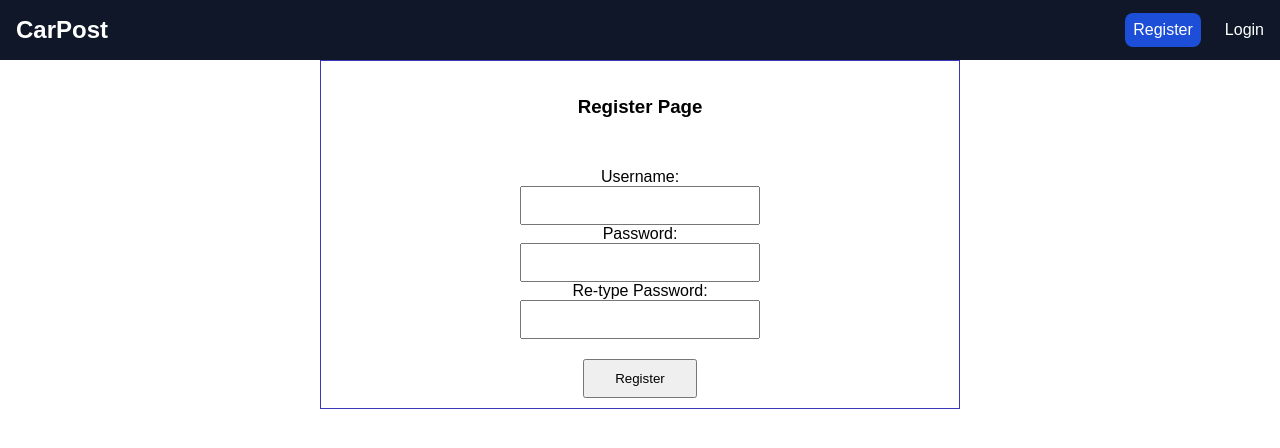
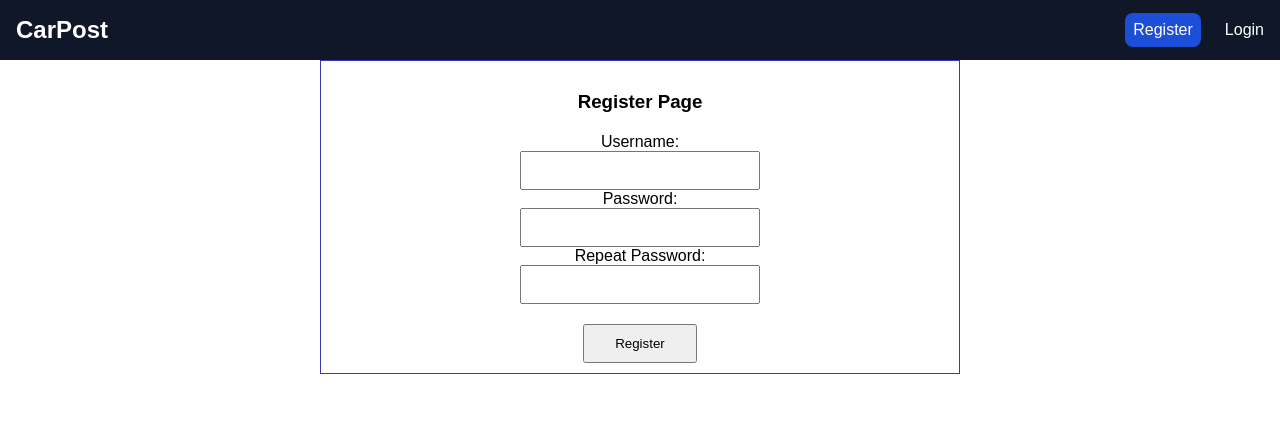
Before and after one commit to ivan-nedelchev/CarPost-MERN, a React (Vite) app in the folder front-end/: page /register in a window 1280 px wide. Shown: the top 448 px of the page. Built offline with nearby package versions, Linux system fonts and the light colour scheme.

Commit message:
Added password verification and error msg on Register

```diff
--- a/front-end/src/views/CreateCar.css
+++ b/front-end/src/views/CreateCar.css
@@ -14,9 +14,9 @@
     margin: auto;
     width: 30vh;
 }
-h3 {
+/* h3 {
     padding: 25px 100px 50px;
-}
+} */
 .car-form input {
     width: 100%;
     padding-bottom: 20px;
--- a/front-end/src/views/Register.jsx
+++ b/front-end/src/views/Register.jsx
@@ -6,6 +6,7 @@ import { saveUser } from '../controllers/auth';
 
 const Register = ({ setAuthenticated }) => {
     const [formData, setFormData] = useState({})
+    const [passwordMatching, setPasswordMatching] = useState(true);
     const navigate = useNavigate();
     const saveInput = (ev) => {
         const inputName = ev.target.name;
@@ -18,6 +19,9 @@ const Register = ({ setAuthenticated }) => {
 
     const registerUser = async (ev) => {
         ev.preventDefault();
+        if (formData.password != formData.repass) {
+            setPasswordMatching(false)
+        } else {
             let userFile = await post('/register', { ...formData })
             if (userFile) {
                 console.log(userFile);
@@ -26,10 +30,14 @@ const Register = ({ setAuthenticated }) => {
                 navigate('/');
             }
         }
+    }
     return (
         <>
             <div className='registerForm'>
-                <h3>Register Page</h3>
+                <h3 style={{ padding: '20px' }}>Register Page</h3>
+                {!passwordMatching &&
+                    <div className='error-msg'>Passwords don't match!</div>
+                }
                 <form onSubmit={registerUser} action="/register" method="post">
                     <label htmlFor="username">Username:</label>
                     <input
@@ -53,7 +61,7 @@ const Register = ({ setAuthenticated }) => {
                         required
                     />
                     <label htmlFor="repassword"
-                    >Re-type Password:</label>
+                    >Repeat Password:</label>
                     <input
                         type="password"
                         id="repassword"
--- a/front-end/src/views/login.css
+++ b/front-end/src/views/login.css
@@ -16,9 +16,9 @@
     width: 30vh;
 }
 
-h3 {
+/* h3 {
     padding: 25px 100px 50px;
-}
+} */
 
 .loginForm input {
     width: 100%;
--- a/front-end/src/views/register.css
+++ b/front-end/src/views/register.css
@@ -16,9 +16,9 @@
     width: 30vh;
 }
 
-h3 {
-    padding: 25px 100px 50px;
-}
+/* h3 {
+    padding: 25px 100px 10px;
+} */
 
 .registerForm input {
     width: 100%;
@@ -33,3 +33,8 @@ h3 {
 button:hover {
     cursor: pointer;
 }
+.error-msg {
+    color: red;
+    padding-bottom: 20px;
+    font-weight: bold;
+}
```
Lines whose indentation alone changed are shown as unchanged.
